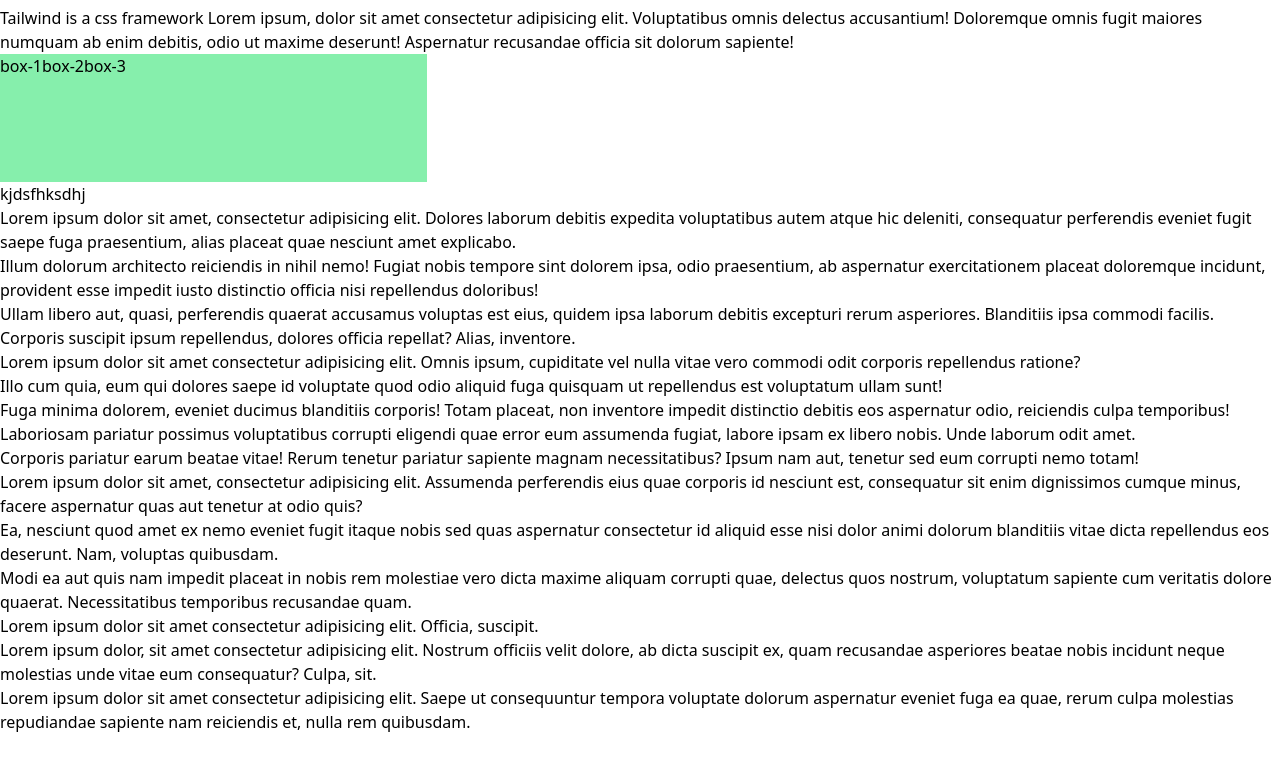
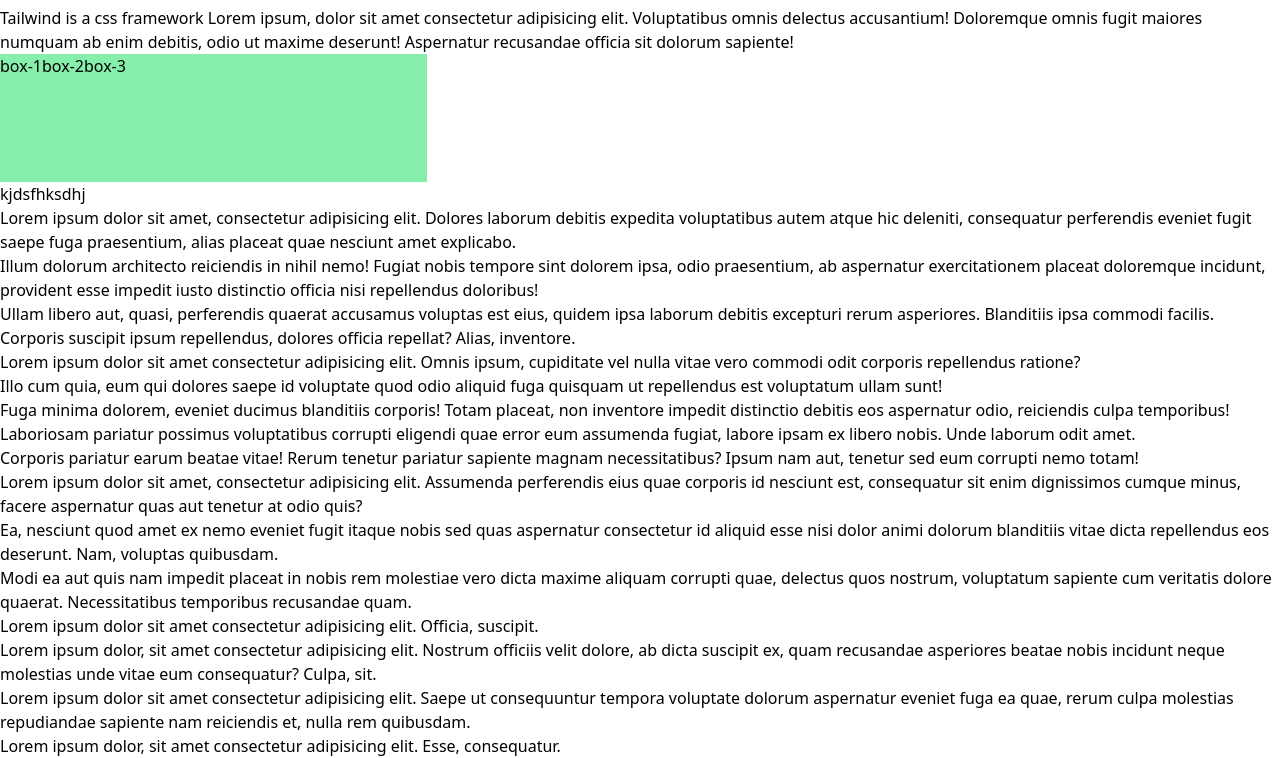
Before and after one commit to sajim-khan/explore-tailwind, a plain HTML site: page index.html in a window 1280 px wide. Shown: the part 90-848 px from the top of the page. Before the commit the page ends 824 px from the top, so only its background shows below. Drawn offline with nearby package versions, Linux system fonts and the light colour scheme.

Commit message:
added code

```diff
--- a/index.html
+++ b/index.html
@@ -43,6 +43,7 @@
 <p>Lorem ipsum dolor sit amet consectetur adipisicing elit. Officia, suscipit.</p>
 <p>Lorem ipsum dolor, sit amet consectetur adipisicing elit. Nostrum officiis velit dolore, ab dicta suscipit ex, quam recusandae asperiores beatae nobis incidunt neque molestias unde vitae eum consequatur? Culpa, sit.</p>
 <p>Lorem ipsum dolor sit amet consectetur adipisicing elit. Saepe ut consequuntur tempora voluptate dolorum aspernatur eveniet fuga ea quae, rerum culpa molestias repudiandae sapiente nam reiciendis et, nulla rem quibusdam.</p>
+<p>Lorem ipsum dolor, sit amet consectetur adipisicing elit. Esse, consequatur.</p>
 
 </body>
 </html>
```
